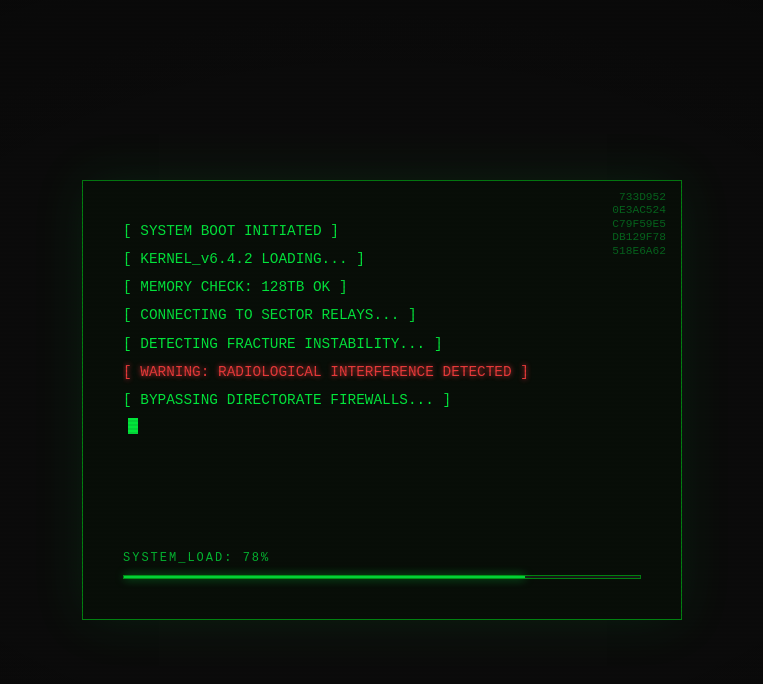
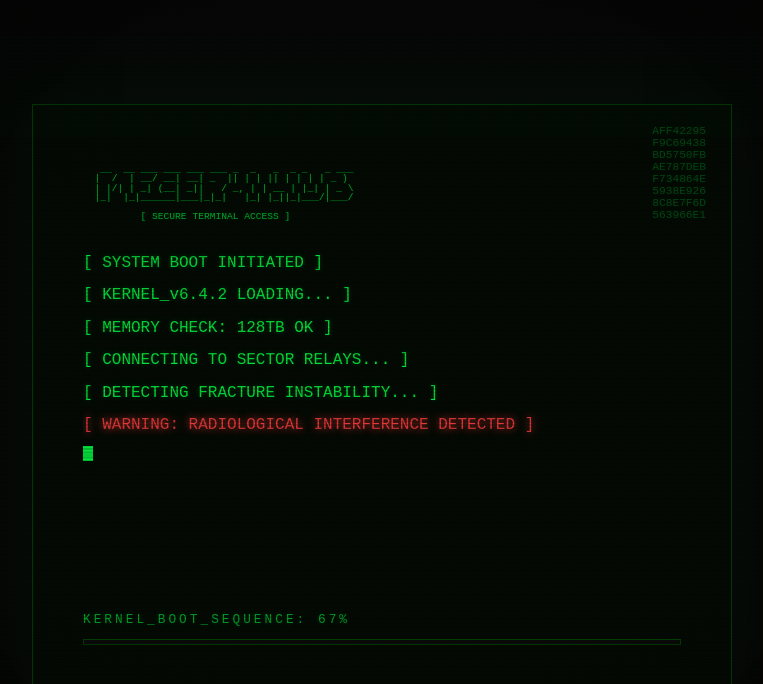
Before and after one commit to kyberone/kybian-hub, a React (Vite) app: page / in a window 1280 px wide. Shown: the top 684 px of the page, without its empty margins (258-1021 px from the left). Built offline with nearby package versions, Linux system fonts and the light colour scheme.

Commit message:
feat: overhaul terminal visuals, add live market data, and optimize boot sequence

```diff
--- a/src/App.css
+++ b/src/App.css
@@ -1,9 +1,33 @@
 :root {
   --terminal-green: #00ff41;
-  --terminal-bg: #0a0a0a;
-  --terminal-dim: #008f11;
-  --terminal-glow: rgba(0, 255, 65, 0.2);
+  --terminal-bg: #050505;
+  --terminal-dim: #004400;
+  --terminal-glow: rgba(0, 255, 65, 0.3);
   --warning-red: #ff3e3e;
+  --warning-glow: rgba(255, 62, 62, 0.3);
+  --border-style: 1px solid var(--terminal-dim);
+  --panel-bg: rgba(0, 20, 0, 0.4);
+}
+
+@keyframes flicker {
+  0% { opacity: 0.97; }
+  5% { opacity: 0.95; }
+  10% { opacity: 0.9; }
+  15% { opacity: 0.95; }
+  25% { opacity: 0.95; }
+  30% { opacity: 0.9; }
+  100% { opacity: 1; }
+}
+
+@keyframes scanline {
+  0% { transform: translateY(-100%); }
+  100% { transform: translateY(100%); }
+}
+
+@keyframes pulse {
+  0% { box-shadow: 0 0 5px var(--terminal-glow); }
+  50% { box-shadow: 0 0 15px var(--terminal-glow); }
+  100% { box-shadow: 0 0 5px var(--terminal-glow); }
 }
 
 body {
@@ -12,6 +36,7 @@ body {
   font-family: 'Courier New', Courier, monospace;
   margin: 0;
   overflow: hidden;
+  text-shadow: 0 0 5px var(--terminal-glow);
 }
 
 .terminal-container {
@@ -21,6 +46,7 @@ body {
   padding: 20px;
   box-sizing: border-box;
   position: relative;
+  animation: flicker 0.15s infinite alternate;
 }
 
 .background-overlay {
@@ -30,97 +56,134 @@ body {
   width: 100%;
   height: 100%;
   background:
-    linear-gradient(rgba(18, 16, 16, 0) 50%, rgba(0, 0, 0, 0.25) 50%),
-    linear-gradient(90deg, rgba(255, 0, 0, 0.06), rgba(0, 255, 0, 0.02), rgba(0, 0, 255, 0.06));
-  background-size: 100% 2px, 3px 100%;
+    linear-gradient(rgba(18, 16, 16, 0) 50%, rgba(0, 0, 0, 0.1) 50%),
+    linear-gradient(90deg, rgba(255, 0, 0, 0.03), rgba(0, 255, 0, 0.01), rgba(0, 0, 255, 0.03));
+  background-size: 100% 3px, 3px 100%;
   pointer-events: none;
-  z-index: 10;
+  z-index: 100;
+}
+
+.background-overlay::after {
+  content: "";
+  position: absolute;
+  top: 0;
+  left: 0;
+  width: 100%;
+  height: 100px;
+  background: rgba(0, 255, 65, 0.03);
+  opacity: 0.4;
+  animation: scanline 8s linear infinite;
+}
+
+.crt-vignette {
+  position: fixed;
+  top: 0;
+  left: 0;
+  width: 100%;
+  height: 100%;
+  background: radial-gradient(circle, transparent 60%, rgba(0, 0, 0, 0.4) 100%);
+  pointer-events: none;
+  z-index: 99;
 }
 
 .terminal-header {
   display: flex;
   justify-content: space-between;
   align-items: center;
-  border-bottom: 2px solid var(--terminal-green);
+  border-bottom: 2px solid var(--terminal-dim);
   padding-bottom: 10px;
-  margin-bottom: 10px;
+  margin-bottom: 15px;
+  position: relative;
+}
+
+.terminal-header::after {
+  content: '';
+  position: absolute;
+  bottom: -2px;
+  left: 0;
+  width: 100%;
+  height: 2px;
+  background: var(--terminal-green);
+  box-shadow: 0 0 10px var(--terminal-green);
 }
 
 .logo-section {
   display: flex;
   align-items: center;
-  gap: 10px;
+  gap: 15px;
 }
 
 .header-icon {
-  filter: drop-shadow(0 0 5px var(--terminal-green));
+  filter: drop-shadow(0 0 8px var(--terminal-green));
 }
 
 h1 {
   margin: 0;
-  font-size: 1.5rem;
-  letter-spacing: 2px;
+  font-size: 1.4rem;
+  letter-spacing: 3px;
+  font-weight: 900;
 }
 
 .status-bars {
   display: flex;
   flex-direction: column;
-  gap: 5px;
-  min-width: 250px;
+  gap: 8px;
+  min-width: 300px;
 }
 
 .bar {
   display: flex;
   justify-content: space-between;
   align-items: center;
-  font-size: 0.8rem;
-  gap: 10px;
+  font-size: 0.75rem;
+  gap: 15px;
 }
 
 .meter {
   flex-grow: 1;
-  height: 8px;
-  background: #1a1a1a;
+  height: 10px;
+  background: #0a0a0a;
   border: 1px solid var(--terminal-dim);
   position: relative;
+  overflow: hidden;
 }
 
 .fill {
   height: 100%;
   background: var(--terminal-green);
-  box-shadow: 0 0 10px var(--terminal-green);
+  box-shadow: 0 0 15px var(--terminal-green);
 }
 
 .fill.warning {
   background: var(--warning-red);
-  box-shadow: 0 0 10px var(--warning-red);
+  box-shadow: 0 0 15px var(--warning-red);
 }
 
 .news-ticker {
-  background: rgba(0, 255, 65, 0.1);
-  padding: 8px 15px;
+  background: rgba(0, 255, 65, 0.05);
+  padding: 10px 20px;
   display: flex;
   gap: 20px;
-  border: 1px solid var(--terminal-dim);
+  border: var(--border-style);
   margin-bottom: 20px;
   font-weight: bold;
+  font-size: 0.9rem;
+  clip-path: polygon(0 0, 98% 0, 100% 100%, 2% 100%);
 }
 
 .ticker-label {
   display: flex;
   align-items: center;
-  gap: 5px;
+  gap: 8px;
   color: var(--terminal-green);
-}
-
-.ticker-item {
-  flex-grow: 1;
+  border-right: 1px solid var(--terminal-dim);
+  padding-right: 15px;
 }
 
 .terminal-main {
   display: grid;
-  grid-template-columns: 350px 1fr;
-  gap: 20px;
+  grid-template-columns: 380px 1fr;
+  gap: 25px;
   flex-grow: 1;
   min-height: 0;
 }
@@ -128,69 +191,89 @@ h1 {
 .side-panel {
   display: flex;
   flex-direction: column;
-  gap: 20px;
+  gap: 25px;
   min-height: 0;
 }
 
 .market-panel, .terminal-console, .faction-directory {
-  border: 1px solid var(--terminal-dim);
-  padding: 15px;
-  background: rgba(0, 40, 0, 0.2);
+  border: var(--border-style);
+  padding: 20px;
+  background: var(--panel-bg);
+  position: relative;
+  box-shadow: inset 0 0 20px rgba(0, 255, 65, 0.05);
+}
+
+.market-panel::before, .terminal-console::before, .faction-directory::before {
+  content: "";
+  position: absolute;
+  top: 0;
+  left: 0;
+  width: 100%;
+  height: 2px;
+  background: linear-gradient(90deg, transparent, var(--terminal-dim), transparent);
 }
 
 h3 {
-  margin: 0 0 15px 0;
-  font-size: 1rem;
+  margin: 0 0 20px 0;
+  font-size: 1.1rem;
   border-bottom: 1px solid var(--terminal-dim);
-  padding-bottom: 5px;
+  padding-bottom: 8px;
   display: flex;
   align-items: center;
-  gap: 8px;
+  gap: 10px;
+  letter-spacing: 1px;
 }
 
 .market-grid {
   display: flex;
   flex-direction: column;
-  gap: 10px;
+  gap: 12px;
 }
 
 .market-row {
   display: flex;
   justify-content: space-between;
-  font-size: 0.9rem;
+  font-size: 0.95rem;
+  padding: 5px 0;
+  border-bottom: 1px dashed rgba(0, 68, 0, 0.3);
 }
 
-.price-up { color: var(--terminal-green); }
-.price-down { color: var(--warning-red); }
+.price-up { color: var(--terminal-green); text-shadow: 0 0 5px var(--terminal-green); }
+.price-down { color: var(--warning-red); text-shadow: 0 0 5px var(--warning-red); }
 
 .terminal-console {
   flex-grow: 1;
   display: flex;
   flex-direction: column;
   min-height: 0;
+  border-color: var(--terminal-green);
+  box-shadow: 0 0 15px rgba(0, 255, 65, 0.1);
 }
 
 .console-history {
   flex-grow: 1;
   overflow-y: auto;
-  margin-bottom: 10px;
-  font-size: 0.85rem;
+  margin-bottom: 15px;
+  font-size: 0.9rem;
   display: flex;
   flex-direction: column;
-  gap: 4px;
+  gap: 6px;
+  scrollbar-width: thin;
+  scrollbar-color: var(--terminal-dim) transparent;
 }
 
 .console-line {
-  line-height: 1.4;
+  line-height: 1.5;
   word-break: break-all;
+  opacity: 0.9;
 }
 
 .console-input {
   display: flex;
   align-items: center;
-  gap: 5px;
+  gap: 10px;
   border-top: 1px solid var(--terminal-dim);
-  padding-top: 10px;
+  padding-top: 15px;
 }
 
 .console-input input {
@@ -198,7 +281,7 @@ h3 {
   border: none;
   color: var(--terminal-green);
   font-family: inherit;
-  font-size: 0.9rem;
+  font-size: 1rem;
   width: 100%;
   outline: none;
 }
@@ -209,52 +292,85 @@ h3 {
 
 .relay-grid {
   display: grid;
-  grid-template-columns: repeat(auto-fill, minmax(220px, 1fr));
-  gap: 15px;
+  grid-template-columns: repeat(auto-fill, minmax(240px, 1fr));
+  gap: 20px;
 }
 
 .relay-card {
   display: flex;
   align-items: center;
-  gap: 15px;
-  padding: 15px;
-  border: 1px solid var(--terminal-dim);
+  gap: 18px;
+  padding: 18px;
+  border: var(--border-style);
   text-decoration: none;
   color: var(--terminal-green);
-  transition: all 0.2s;
-  background: rgba(0, 20, 0, 0.3);
+  transition: all 0.3s cubic-bezier(0.4, 0, 0.2, 1);
+  background: rgba(0, 40, 0, 0.2);
+  position: relative;
+  overflow: hidden;
+}
+
+.relay-card::after {
+  content: "";
+  position: absolute;
+  top: 0;
+  left: -100%;
+  width: 100%;
+  height: 100%;
+  background: linear-gradient(90deg, transparent, rgba(0, 255, 65, 0.05), transparent);
+  transition: 0.5s;
+}
+
+.relay-card:hover::after {
+  left: 100%;
 }
 
 .relay-card:hover {
   background: rgba(0, 255, 65, 0.1);
   border-color: var(--terminal-green);
-  box-shadow: 0 0 15px var(--terminal-glow);
-  transform: translateY(-2px);
+  box-shadow: 0 0 20px var(--terminal-glow);
+  transform: scale(1.02);
 }
 
 .relay-info {
   display: flex;
   flex-direction: column;
+  gap: 4px;
 }
 
 .relay-name {
   font-weight: bold;
-  font-size: 0.9rem;
+  font-size: 1rem;
+  letter-spacing: 1px;
 }
 
 .relay-status {
-  font-size: 0.7rem;
-  opacity: 0.7;
+  font-size: 0.75rem;
+  opacity: 0.6;
+  display: flex;
+  align-items: center;
+  gap: 5px;
+}
+
+.relay-status::before {
+  content: "";
+  display: inline-block;
+  width: 6px;
+  height: 6px;
+  background: var(--terminal-green);
+  border-radius: 50%;
+  box-shadow: 0 0 5px var(--terminal-green);
 }
 
 .terminal-footer {
-  margin-top: 20px;
-  padding-top: 10px;
+  margin-top: 25px;
+  padding: 15px 0;
   border-top: 1px solid var(--terminal-dim);
   display: flex;
   justify-content: space-between;
-  font-size: 0.7rem;
+  font-size: 0.75rem;
   opacity: 0.6;
+  letter-spacing: 1px;
 }
 
 /* Boot Screen */
@@ -271,36 +387,33 @@ h3 {
 
 .boot-content {
   width: 100%;
-  max-width: 600px;
-  padding: 40px;
+  max-width: 700px;
+  padding: 50px;
   border: 1px solid var(--terminal-dim);
-  background: rgba(0, 20, 0, 0.3);
-  box-shadow: 0 0 50px rgba(0, 255, 65, 0.1);
+  background: rgba(0, 15, 0, 0.5);
+  box-shadow: 0 0 60px rgba(0, 255, 65, 0.05);
   position: relative;
+  z-index: 10;
 }
 
 .boot-scanner {
   position: absolute;
-  top: 10px;
-  right: 15px;
+  top: 20px;
+  right: 25px;
   text-align: right;
-  opacity: 0.4;
+  opacity: 0.3;
   font-size: 0.7rem;
   font-family: monospace;
 }
 
-.scanner-hex {
-  line-height: 1.2;
-}
-
 .boot-logs {
-  height: 300px;
+  height: 320px;
   overflow-y: hidden;
-  margin-bottom: 30px;
-  font-size: 0.9rem;
+  margin-bottom: 40px;
+  font-size: 1rem;
   display: flex;
   flex-direction: column;
-  gap: 8px;
+  gap: 10px;
 }
 
 .log-line {
@@ -309,45 +422,32 @@ h3 {
 
 .log-line.warning {
   color: var(--warning-red);
-  text-shadow: 0 0 5px var(--warning-red);
-}
-
-.cursor {
-  display: inline-block;
-  width: 10px;
-  background: var(--terminal-green);
-  margin-left: 5px;
+  text-shadow: 0 0 8px var(--warning-red);
 }
 
 .boot-progress-wrap {
-  margin-top: 20px;
+  margin-top: 30px;
 }
 
 .progress-label {
-  font-size: 0.75rem;
-  margin-bottom: 10px;
-  letter-spacing: 2px;
-  opacity: 0.8;
+  font-size: 0.8rem;
+  margin-bottom: 12px;
+  letter-spacing: 3px;
+  opacity: 0.7;
 }
 
 .boot-progress-bar {
   width: 100%;
-  height: 4px;
-  background: #1a1a1a;
+  height: 6px;
+  background: #0a0a0a;
   border: 1px solid var(--terminal-dim);
 }
-
-.boot-progress-fill {
-  height: 100%;
-  background: var(--terminal-green);
-  box-shadow: 0 0 10px var(--terminal-green);
-}
-
 
 /* Responsive Media Queries */
 @media (max-width: 1024px) {
   .terminal-main {
-    grid-template-columns: 300px 1fr;
+    grid-template-columns: 320px 1fr;
+    gap: 20px;
   }
 }
 
@@ -359,13 +459,13 @@ h3 {
   .terminal-container {
     height: auto;
     min-height: 100vh;
-    padding: 10px;
+    padding: 15px;
   }
 
   .terminal-header {
     flex-direction: column;
     align-items: flex-start;
-    gap: 15px;
+    gap: 20px;
   }
 
   .status-bars {
@@ -390,7 +490,7 @@ h3 {
   }
 
   .terminal-console {
-    height: 300px;
+    height: 400px;
     flex-grow: 0;
   }
 
@@ -398,19 +498,7 @@ h3 {
     grid-template-columns: 1fr;
   }
 
-  h1 {
-    font-size: 1.2rem;
-  }
-
   .news-ticker {
-    font-size: 0.8rem;
-    padding: 5px 10px;
-  }
-
-  .terminal-footer {
-    flex-direction: column;
-    gap: 10px;
-    align-items: center;
-    text-align: center;
+    clip-path: none;
   }
 }
--- a/src/App.tsx
+++ b/src/App.tsx
@@ -50,21 +50,38 @@ function BootScreen({ onFinish }: { onFinish: () => void }) {
       }, bootSequence[currentIndex].delay);
       return () => clearTimeout(timer);
     } else {
-      const finishTimer = setTimeout(() => onFinish(), 1000);
+      const finishTimer = setTimeout(() => onFinish(), 500);
       return () => clearTimeout(finishTimer);
     }
   }, [currentIndex, onFinish]);
 
   return (
     <div className="boot-screen">
+      <div className="background-overlay" />
+      <div className="crt-vignette" />
+
       <div className="boot-content">
         <div className="boot-scanner">
-          {[...Array(5)].map((_, i) => (
+          {[...Array(8)].map((_, i) => (
             <div key={i} className="scanner-hex">
-              {Math.random().toString(16).substr(2, 8).toUpperCase()}
+              {Math.random().toString(16).substr(2, 12).toUpperCase()}
             </div>
           ))}
         </div>
+
+        <div className="boot-logo" style={{ marginBottom: '30px', opacity: 0.8 }}>
+          <pre style={{ fontSize: '0.6rem', lineHeight: '1', color: 'var(--terminal-green)' }}>
+{`
+   __  __ ___ ___ ___ ___ _  _   _  _ _   _ ___
+  |  \/  | __/ __| __| _ \ || | | || | | | | _ )
+  | |\/| | _| (__| _||   / \_, | | __ | |_| | _ \\
+  |_|  |_|___\___|___|_|_|   |_| |_||_|\___/|___/
+
+          [ SECURE TERMINAL ACCESS ]
+`}
+          </pre>
+        </div>
+
         <div className="boot-logs">
           {logs.map((log, i) => (
             <div key={i} className={`log-line ${log.includes('WARNING') ? 'warning' : ''}`}>
@@ -75,10 +92,12 @@ function BootScreen({ onFinish }: { onFinish: () => void }) {
             animate={{ opacity: [1, 0] }}
             transition={{ repeat: Infinity, duration: 0.8 }}
             className="cursor"
+            style={{ display: 'inline-block', width: '10px', height: '15px', background: 'var(--terminal-green)' }}
           >_</motion.span>
         </div>
+
         <div className="boot-progress-wrap">
-          <div className="progress-label">SYSTEM_LOAD: {Math.round(progress)}%</div>
+          <div className="progress-label">KERNEL_BOOT_SEQUENCE: {Math.round(progress)}%</div>
           <div className="boot-progress-bar">
             <motion.div
               className="boot-progress-fill"
@@ -97,6 +116,11 @@ function App() {
   const [tickerIndex, setTickerIndex] = useState(0);
   const [command, setCommand] = useState('');
   const [history, setHistory] = useState<string[]>(['RELAY LINK ESTABLISHED...', 'TYPE "HELP" FOR COMMANDS.']);
+  const [marketData, setMarketData] = useState({
+    alpha: 842.12,
+    x: 1244.00,
+    glass: 12.45
+  });
   const terminalEndRef = useRef<HTMLDivElement>(null);
 
   useEffect(() => {
@@ -104,6 +128,17 @@ function App() {
       setTickerIndex((prev) => (prev + 1) % newsItems.length);
     }, 5000);
     return () => clearInterval(tickerTimer);
+  }, []);
+
+  useEffect(() => {
+    const marketInterval = setInterval(() => {
+      setMarketData(prev => ({
+        alpha: prev.alpha + (Math.random() - 0.5) * 2,
+        x: prev.x + (Math.random() - 0.5) * 5,
+        glass: prev.glass + (Math.random() - 0.5) * 0.1
+      }));
+    }, 3000);
+    return () => clearInterval(marketInterval);
   }, []);
 
   useEffect(() => {
@@ -155,26 +190,27 @@ function App() {
   return (
     <div className="terminal-container">
       <div className="background-overlay" />
+      <div className="crt-vignette" />
 
       <header className="terminal-header">
         <div className="logo-section">
           <Terminal className="header-icon" size={24} />
-          <h1>KYBIAN TERMINAL v1.0.4</h1>
+          <h1>KYBIAN_HUB // SECURE_RELAY</h1>
         </div>
         <div className="status-bars">
           <div className="bar">
-            <span>VEIL STABILITY:</span>
+            <span>VEIL STABILITY [L_5]:</span>
             <div className="meter"><div className="fill" style={{ width: '52%' }}></div></div>
           </div>
           <div className="bar warning">
-            <span>ALPHA RESERVES:</span>
+            <span>ALPHA RESERVES [CRITICAL]:</span>
             <div className="meter"><div className="fill warning" style={{ width: '14%' }}></div></div>
           </div>
         </div>
       </header>
 
       <div className="news-ticker">
-        <div className="ticker-label"><AlertCircle size={14} /> NEWS:</div>
+        <div className="ticker-label"><AlertCircle size={14} /> SIGNAL_INCOMING:</div>
         <AnimatePresence mode="wait">
           <motion.div
             key={tickerIndex}
@@ -191,25 +227,34 @@ function App() {
       <main className="terminal-main">
         <div className="side-panel">
           <section className="market-panel">
-            <h3><RefreshCw size={16} /> ISOTOPE MARKET</h3>
+            <h3><RefreshCw size={16} /> ISOTOPE MARKET [LIVE]</h3>
             <div className="market-grid">
               <div className="market-row">
                 <span>KYBIAN-ALPHA:</span>
-                <span className="price-up">842.12 ▲</span>
+                <span className={marketData.alpha > 842.12 ? 'price-up' : 'price-down'}>
+                  {marketData.alpha.toLocaleString(undefined, { minimumFractionDigits: 2, maximumFractionDigits: 2 })}
+                  {marketData.alpha > 842.12 ? ' ▲' : ' ▼'}
+                </span>
               </div>
               <div className="market-row">
                 <span>KYBIAN-X:</span>
-                <span className="price-down">1,244.00 ▼</span>
+                <span className={marketData.x > 1244.00 ? 'price-up' : 'price-down'}>
+                  {marketData.x.toLocaleString(undefined, { minimumFractionDigits: 2, maximumFractionDigits: 2 })}
+                  {marketData.x > 1244.00 ? ' ▲' : ' ▼'}
+                </span>
               </div>
               <div className="market-row">
                 <span>DULL-GLASS:</span>
-                <span>12.45 -</span>
+                <span className={marketData.glass > 12.45 ? 'price-up' : 'price-down'}>
+                  {marketData.glass.toLocaleString(undefined, { minimumFractionDigits: 2, maximumFractionDigits: 2 })}
+                  {marketData.glass > 12.45 ? ' ▲' : ' ▼'}
+                </span>
               </div>
             </div>
           </section>
 
           <section className="terminal-console">
-            <h3>SYSTEM CONSOLE</h3>
+            <h3>SYSTEM_CONSOLE</h3>
             <div className="console-history">
               {history.map((line, i) => (
                 <div key={i} className="console-line">{line}</div>
@@ -230,7 +275,7 @@ function App() {
         </div>
 
         <div className="faction-directory">
-          <h3>GALACTIC RELAYS</h3>
+          <h3>GALACTIC_RELAY_GRID</h3>
           <div className="relay-grid">
             {factions.map((faction) => (
               <a key={faction.id} href={faction.url} className="relay-card">
@@ -246,8 +291,8 @@ function App() {
       </main>
 
       <footer className="terminal-footer">
-        <div className="footer-left">SYS_REF: 0x8F4A...F21</div>
-        <div className="footer-right">CONNECTED TO KYBIAN.COM RELAY // [ ACCESS_LEVEL: GUEST ]</div>
+        <div className="footer-left">SYS_REF: 0x8F4A...F21 // NODE: SECTOR_7</div>
+        <div className="footer-right">KYBIAN.UNIVERSE // [ AUTH_LEVEL: GUEST ]</div>
       </footer>
     </div>
   );
```
